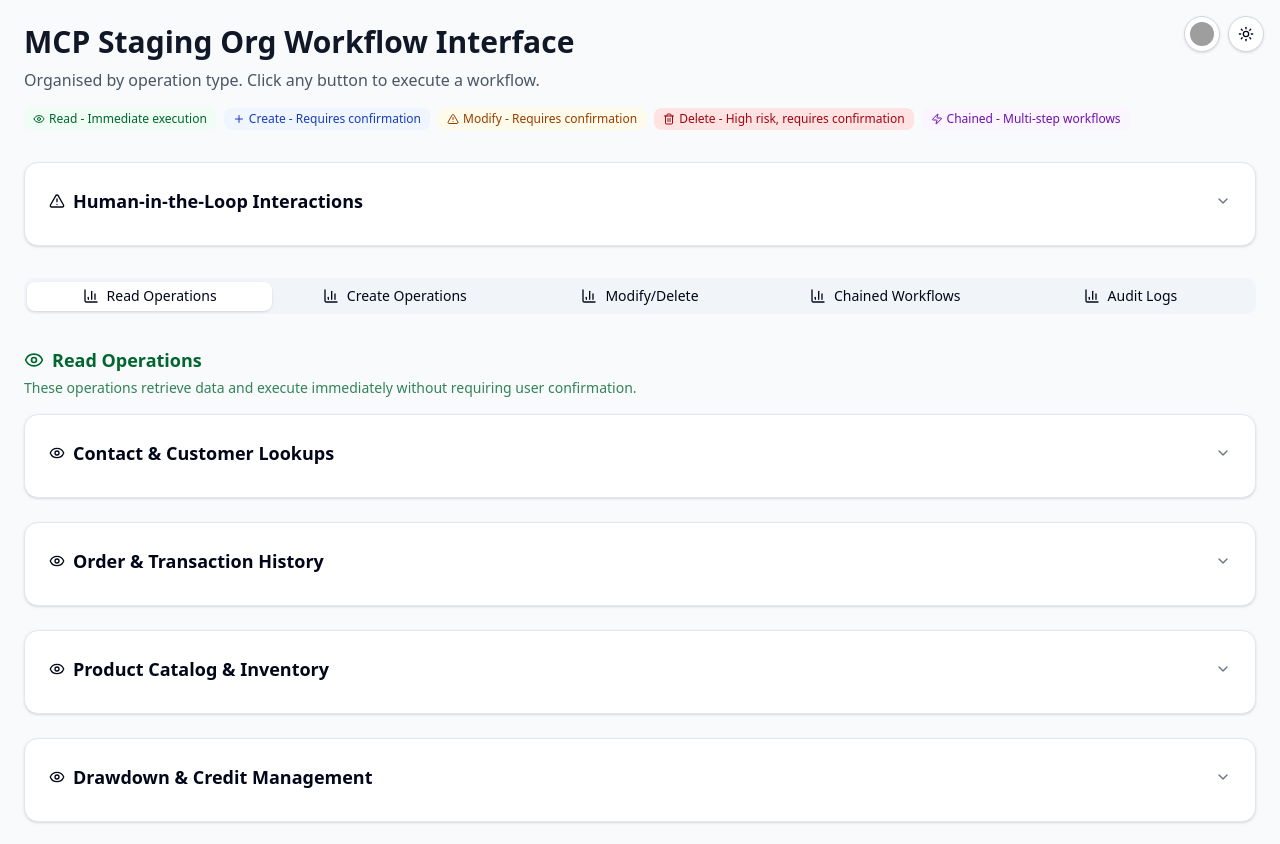
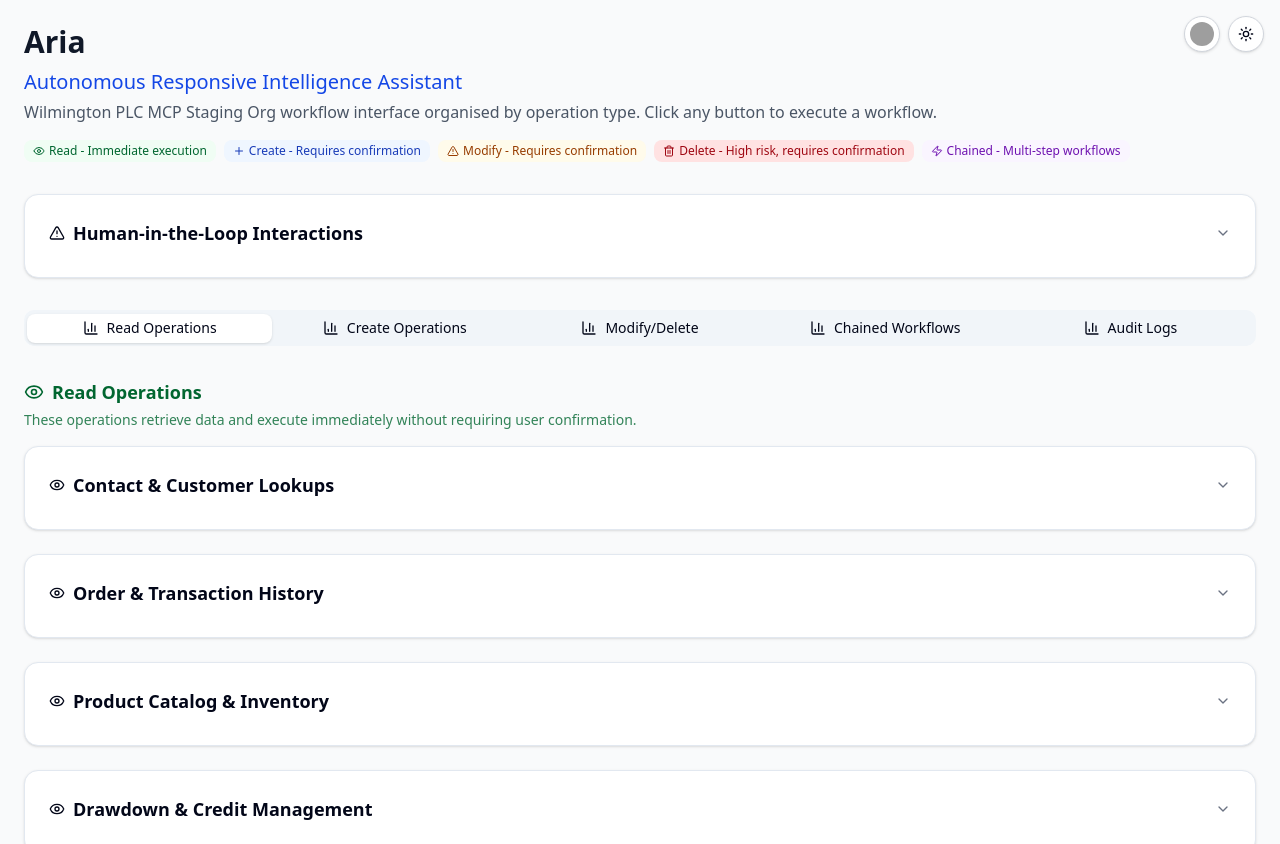
Before and after one commit to mattdawsonuk/mcp-agent-ui-proto, a Next.js app: page /mcp in a window 1280 px wide. Shown: the top 844 px of the page. Built offline with nearby package versions, Linux system fonts and the light colour scheme; grey boxes are pictures that could not be loaded.

Commit message:
Area heading changes from Mark's image.

```diff
--- a/src/components/mcp/MCPWorkflowInterfaceClient.tsx
+++ b/src/components/mcp/MCPWorkflowInterfaceClient.tsx
@@ -310,8 +310,9 @@ export const MCPWorkflowInterfaceClient: React.FC<MCPWorkflowInterfaceClientProp
     <div className="min-h-screen bg-gray-50 dark:bg-gray-900 p-6">
       <div className="max-w-7xl mx-auto">
         <div className="mb-8">
-          <h1 className="text-3xl font-bold text-gray-900 dark:text-white mb-2">MCP Staging Org Workflow Interface</h1>
-          <p className="text-gray-600 dark:text-gray-300 mb-4">Organised by operation type. Click any button to execute a workflow.</p>
+          <h1 className="text-3xl font-bold text-gray-900 dark:text-white mb-2">Aria</h1>
+          <p className="text-xl text-blue-700 dark:text-blue-300 mb-1">Autonomous Responsive Intelligence Assistant</p>
+          <p className="text-gray-600 dark:text-gray-300 mb-4">Wilmington PLC MCP Staging Org workflow interface organised by operation type. Click any button to execute a workflow.</p>
 
           <div className="flex gap-2 flex-wrap">
             {(() => {
```
